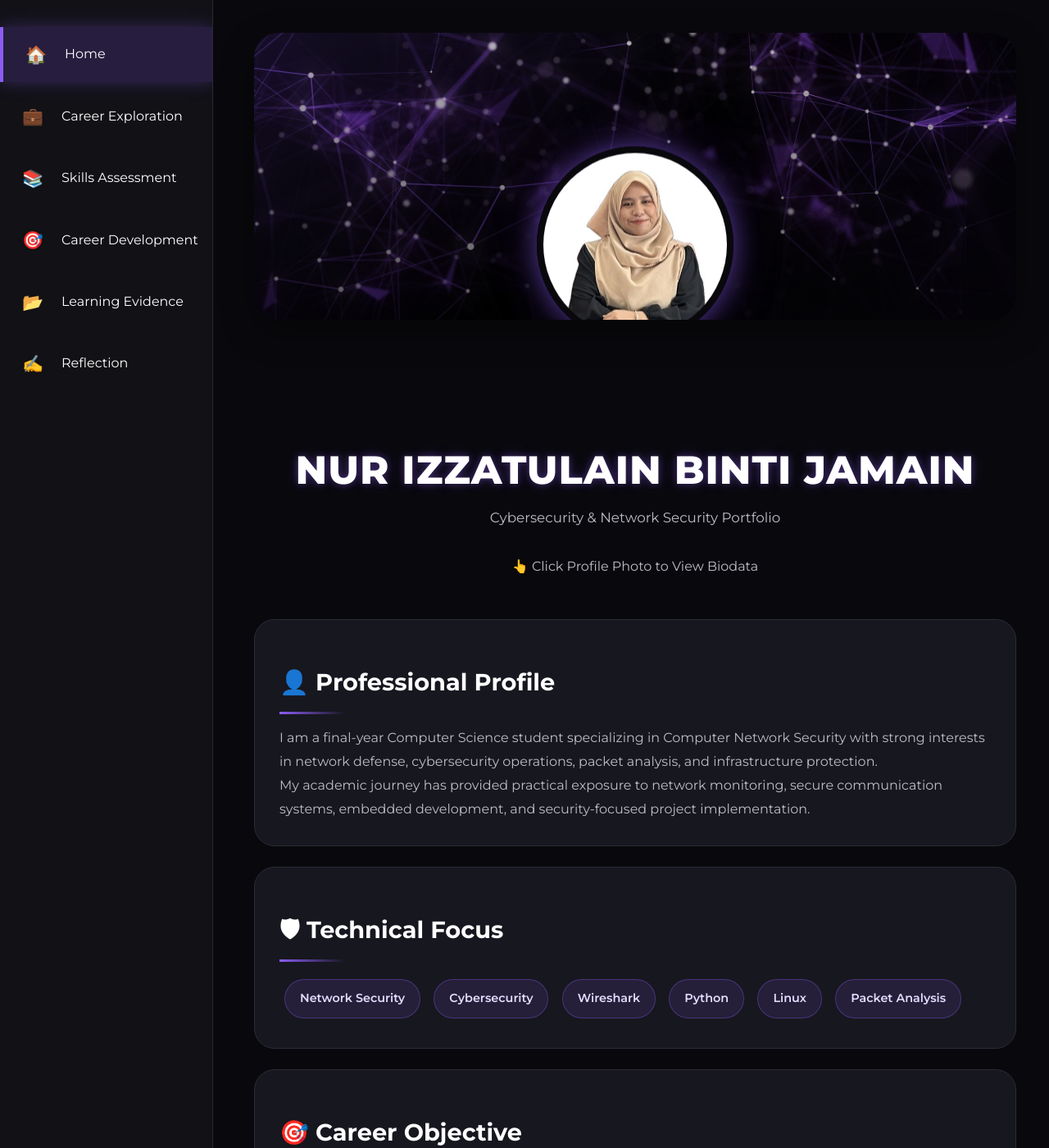
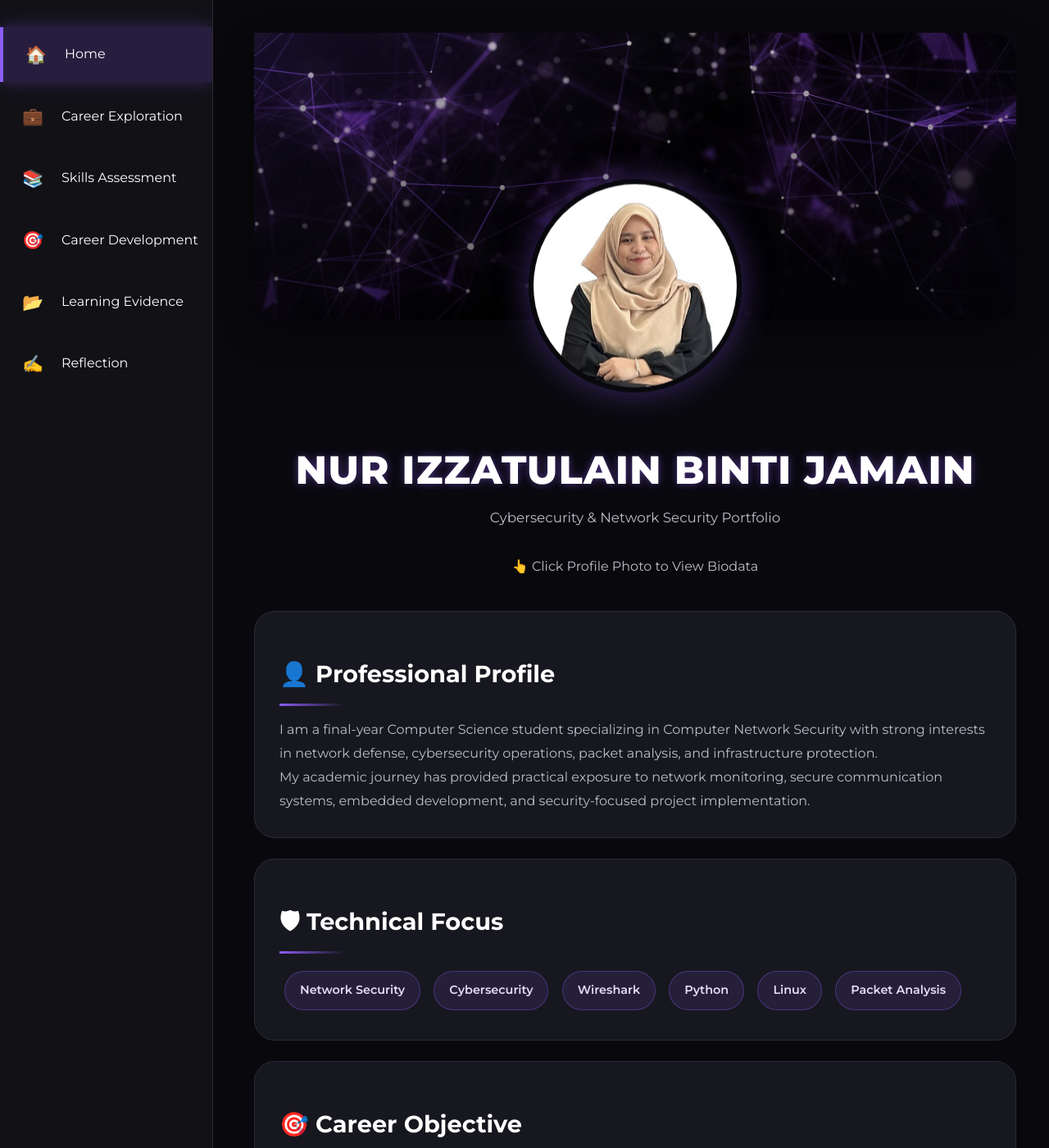
Before and after one commit to juzzatul/juzzatul.github.io, a Jekyll site: the page built from index.md, in a window 1280 px wide and 1400 px high. Shown: the whole window at 82% size. Built offline with Jekyll 4.4.1, drawn with Linux system fonts in a browser that asks for light colours.

Commit message:
Update style.scss

```diff
--- a/assets/css/style.scss
+++ b/assets/css/style.scss
@@ -176,7 +176,7 @@ body{
 
     border-radius:30px;
 
-    overflow:hidden;
+    overflow:visible;
 
     margin-bottom:140px;
 
@@ -227,19 +227,19 @@ body{
 
     position:absolute;
 
-    bottom:-50px;
+    bottom:-110px;
 
     left:50%;
 
     transform:translateX(-50%);
 
-    z-index:10;
+    z-index:9999;
 }
 
 .profile-image{
 
-    width:200px;
-    height:200px;
+    width:260px;
+    height:260px;
 
     border-radius:50%;
 
@@ -250,18 +250,24 @@ body{
     box-shadow:
     0 0 40px rgba(139,92,246,.4);
 
-   cursor:pointer;
+    animation:float 4s ease-in-out infinite;
 
-   transition:.3s;
+    cursor:pointer;
+
+    transition:.3s;
 }
 
 .hero-text{
 
     text-align:center;
 
-    margin-top:140px;
+    margin-top:100px;
 
-    margin-bottom:50px;
+    margin-bottom:40px;
+
+    position:relative;
+
+    z-index:20;
 }
 
 .hero-title{
@@ -664,17 +670,6 @@ border:6px solid var(--purple);
 transform:scale(1.05);
 }
 
-.active-link{
-
-background:
-rgba(139,92,246,.18);
-
-border-left:
-4px solid var(--purple);
-
-box-shadow:
-0 0 20px rgba(139,92,246,.3);
-}
 
 /* =====================================
    LUXURY PORTFOLIO UPGRADE
@@ -760,28 +755,6 @@ h2::after{
 }
 
 /* FLOATING PROFILE */
-
-.profile-image{
-
-    width:240px;
-    height:240px;
-
-    border-radius:50%;
-
-    object-fit:cover;
-
-    border:8px solid var(--bg);
-
-    box-shadow:
-        0 0 30px rgba(139,92,246,.5),
-        0 0 60px rgba(139,92,246,.25);
-
-    cursor:pointer;
-
-    transition:.3s;
-
-    animation:float 4s ease-in-out infinite;
-}
 
 .profile-image:hover{
 
```
